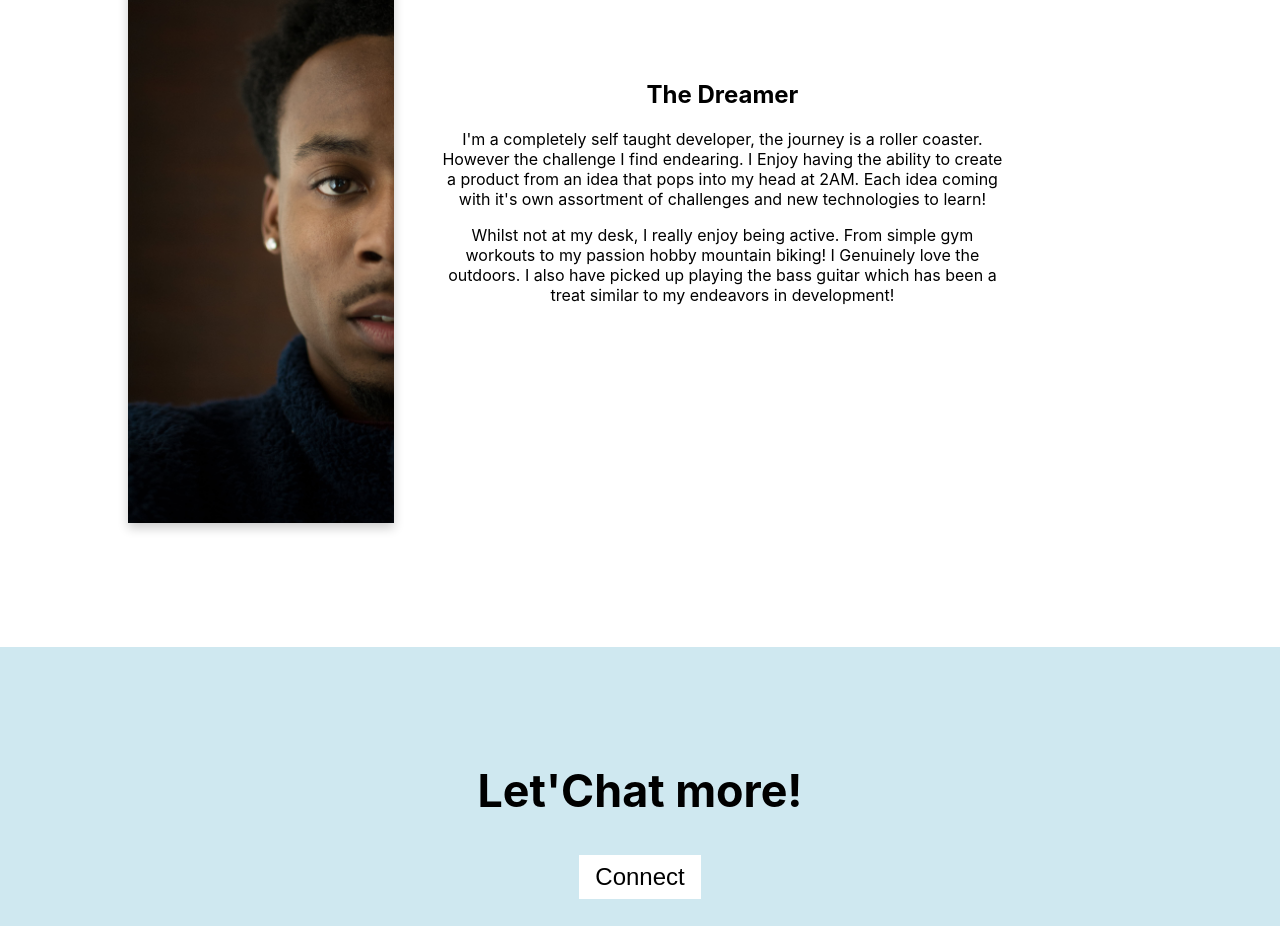
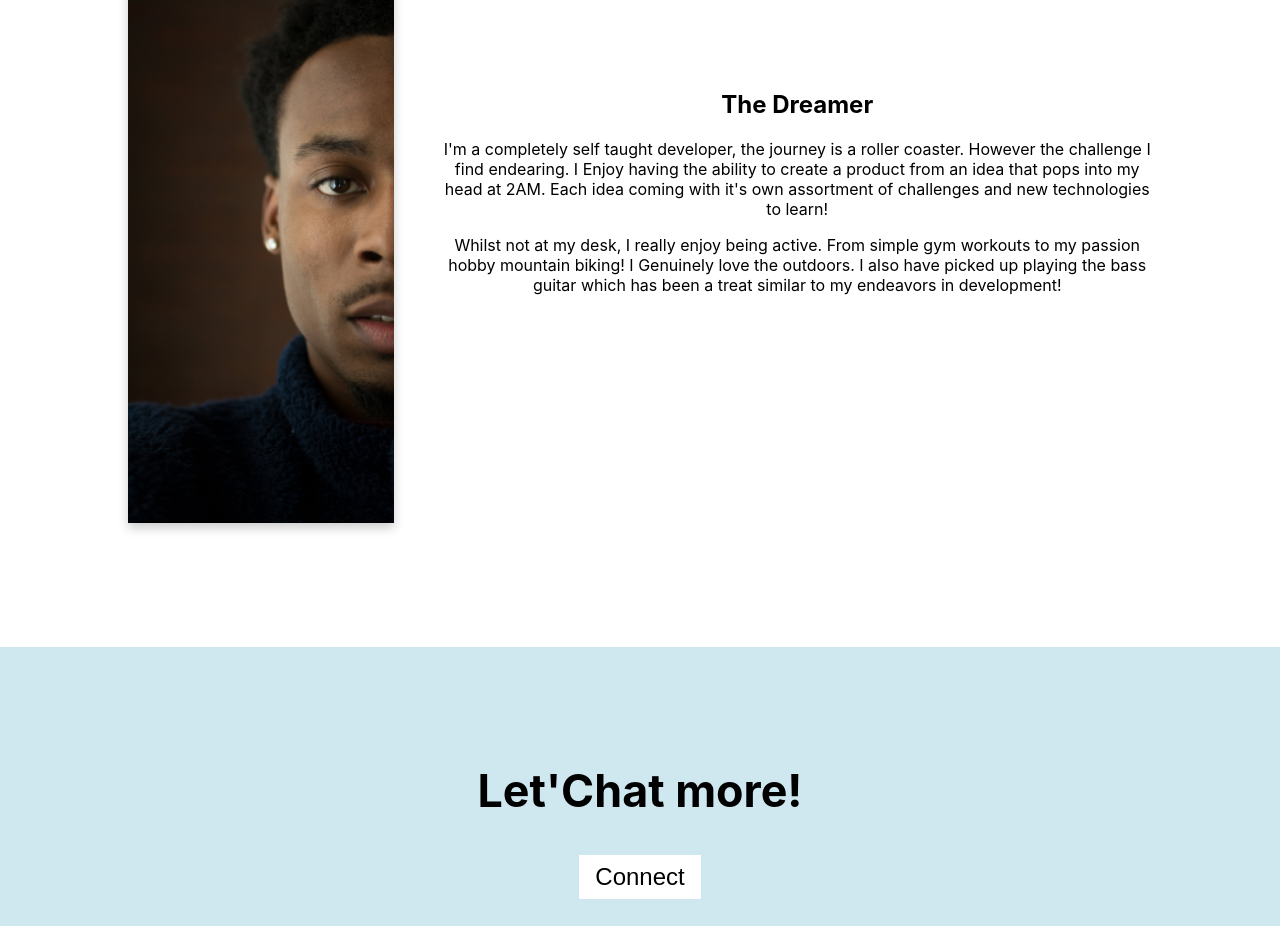
Before and after one commit to murraydeam/didactic-dollop, a React (Create React App) app: page / in a window 1280 px wide. Shown: the part 2500-3426 px from the top of the page. Built offline with nearby package versions, Linux system fonts and the light colour scheme.

Commit message:
About styling changes to force text to full screen width.

```diff
--- a/src/components/About/about.css
+++ b/src/components/About/about.css
@@ -4,8 +4,8 @@
   gap: 3rem;
 }
 
-.about-details p {
-  max-width: 35rem;
+.about-details {
+  width: 100%;
 }
 
 .my-face img {
```
